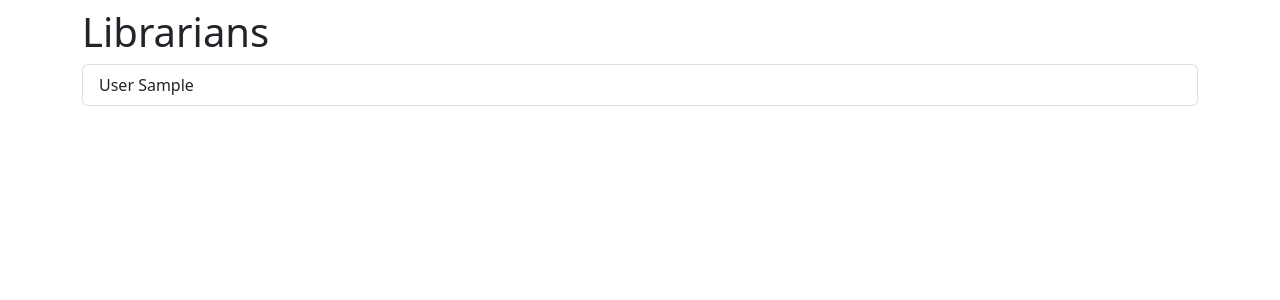
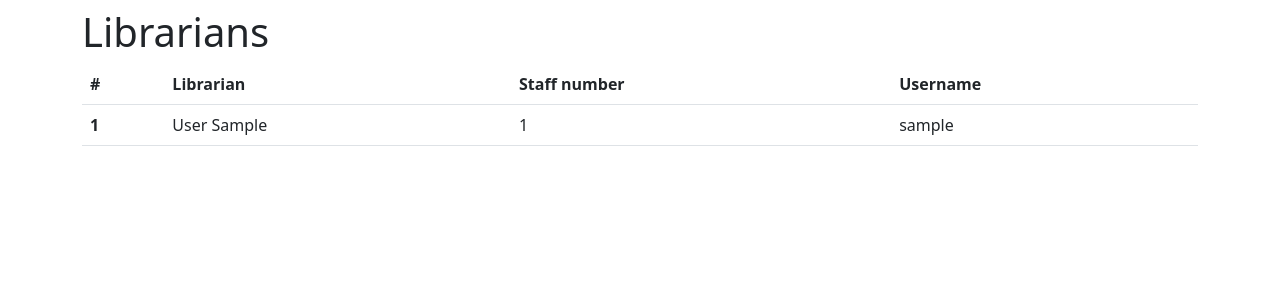
Before and after one commit to Walter-Kovacs/otus_library-django, a Django app: template library/users/templates/librarian/list.html in a window 1280 px wide. Shown: the part 56-356 px from the top of the page. Run offline with Django 4.2, Linux system fonts and the light colour scheme; the template is opened without the code that fills it: most values are stand-ins (such as "Sample title", 1, 10 or a date in 2020); some libraries are stand-ins or nearby versions.

Commit message:
Improve librarian registration

```diff
--- a/library/users/models.py
+++ b/library/users/models.py
@@ -9,6 +9,7 @@ class LibraryAbstractUser(models.Model):
 
     class Meta:
         abstract = True
+        ordering = ('user__last_name', )
 
 
 class Reader(LibraryAbstractUser):
@@ -16,8 +17,8 @@ class Reader(LibraryAbstractUser):
 
 
 class Librarian(LibraryAbstractUser):
-    staff_number = models.CharField(max_length=8)
+    staff_number = models.CharField(max_length=8, unique=True, null=True)
 
     @property
     def is_active(self):
-        return self.staff_number != ''
+        return self.staff_number is not None
--- a/library/users/templates/librarian/list.html
+++ b/library/users/templates/librarian/list.html
@@ -6,11 +6,26 @@
 
 {% block content %}
   <div class="h1">Librarians</div>
-  <ul class="list-group">
-    {% for librarian in librarians %}
-      <li class="list-group-item">
-        {{ librarian.user.last_name }} {{ librarian.user.first_name }}
-      </li>
-    {% endfor %}
-  </ul>
+    <table class="table">
+      <thead>
+        <tr>
+          <th scope="col">#</th>
+          <th scope="col">Librarian</th>
+          <th scope="col">Staff number</th>
+          <th scope="col">Username</th>
+        </tr>
+      </thead>
+      <tbody>
+        {% for librarian in librarians %}
+          <tr>
+            <th scope="row">{{ forloop.counter }}</th>
+            {% with user=librarian.user %}
+              <td>{{ user.last_name }} {{ user.first_name }}</td>
+              <td>{{ librarian.staff_number }}</td>
+              <td>{{ user.username }}</td>
+            {% endwith %}
+          </tr>
+        {% endfor %}
+      </tbody>
+    </table>
 {% endblock %}
--- a/library/users/views/librarian.py
+++ b/library/users/views/librarian.py
@@ -47,7 +47,8 @@ class NewLibrarianListView(AdminLoginRequiredMixin, AdminPassesTestMixin, ListVi
     context_object_name = 'librarians'
 
     def get_queryset(self):
-        return Librarian.objects.filter(staff_number='')  # librarian is not in Library staff yet <=> staff_number = ''
+        # librarian is not in Library staff yet <=> staff_number = Null
+        return Librarian.objects.filter(staff_number__isnull=True)
 
 
 class RegisterLibrarian(AdminLoginRequiredMixin, AdminPassesTestMixin, UpdateView):
```
Also changed, not shown: library/users/tests/test_views.py (+4 -4 lines), library/books/migrations/0004_alter_bookcopy_options_alter_bookrequest_options.py (added), library/users/migrations/0004_alter_librarian_staff_number.py (added), library/users/migrations/0005_alter_librarian_staff_number.py (added).
